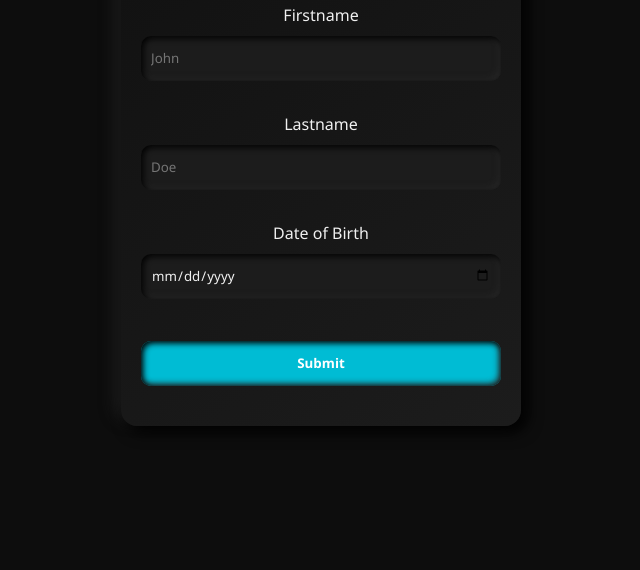
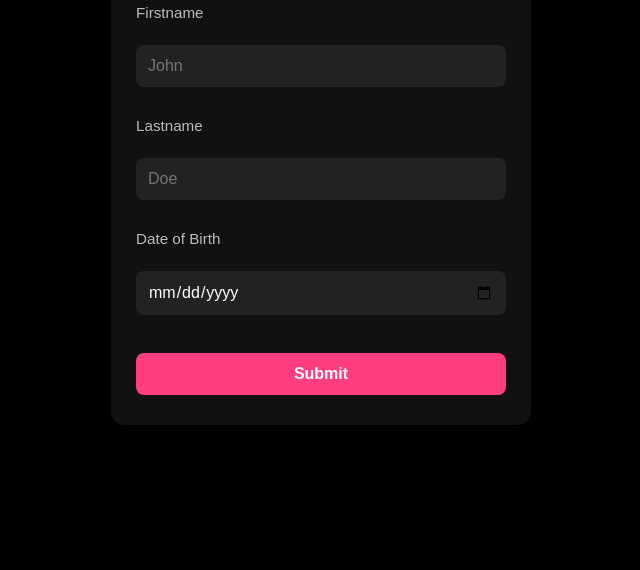
Before and after one commit to somemorewater/javaScriptAgeChecker, a plain HTML site: page index.html in a window 1280 px wide. Shown: the part 230-800 px from the top of the page, without its empty margins (319-959 px from the left). Drawn offline with Linux system fonts and the light colour scheme.

Commit message:
Update style.css

```diff
--- a/style.css
+++ b/style.css
@@ -1,87 +1,88 @@
-/* Reset */
 * {
   margin: 0;
   padding: 0;
   box-sizing: border-box;
-  font-family: "Segoe UI", sans-serif;
+  font-family: "Poppins", sans-serif;
 }
 
 body {
-  background: #0d0d0d;
-  color: #f0f0f0;
+  background: #000;
+  color: #fff;
   display: flex;
   justify-content: center;
   align-items: center;
   min-height: 100vh;
+  padding: 20px;
 }
 
-/* Container */
 .container {
-  width: 90%;
-  max-width: 400px;
-  padding: 30px 20px;
-  border-radius: 16px;
-  background: linear-gradient(145deg, #111, #1c1c1c);
-  box-shadow: 6px 6px 15px #000, -6px -6px 15px #1f1f1f;
+  width: 100%;
+  max-width: 420px;
+  background: #111;
+  padding: 30px 25px;
+  border-radius: 14px;
+  box-shadow: 0 0 25px rgba(0, 0, 0, 0.8);
   text-align: center;
   animation: fadeIn 0.6s ease-in-out;
 }
 
 #header {
-  margin-bottom: 20px;
   font-size: 1.8rem;
-  color: #00bcd4;
-  letter-spacing: 1px;
+  margin-bottom: 25px;
+  color: #f5f5f5;
 }
 
-/* Inputs */
+form label {
+  display: block;
+  text-align: left;
+  margin: 12px 0 6px;
+  font-size: 0.95rem;
+  color: #bbb;
+}
+
 input {
   width: 100%;
-  height: 45px;
-  margin: 10px 0;
-  padding: 10px;
-  border-radius: 10px;
+  padding: 12px;
   border: none;
-  background: #1c1c1c;
-  color: #f0f0f0;
-  outline: none;
+  border-radius: 8px;
+  background: #222;
+  color: #fff;
+  font-size: 1rem;
   transition: 0.3s ease;
-  box-shadow: inset 2px 2px 6px #000, inset -2px -2px 6px #2a2a2a;
 }
 
 input:focus {
-  border: 1px solid #00bcd4;
-  box-shadow: 0 0 8px #00bcd4;
+  outline: 2px solid #ff3d7f;
+  background: #1a1a1a;
 }
 
-/* Submit Button */
 #submit {
-  background: #00bcd4;
+  background: #ff3d7f;
   color: #fff;
+  margin-top: 20px;
   cursor: pointer;
-  font-weight: bold;
+  font-weight: 600;
   transition: 0.3s ease;
 }
 
 #submit:hover {
-  background: #0097a7;
-  box-shadow: 0 0 10px #00bcd4;
+  background: #e91e63;
+  transform: translateY(-2px);
 }
 
-/* Profile Section */
 #profile {
-  margin-top: 20px;
-  padding: 15px;
-  background: #1c1c1c;
-  border-radius: 12px;
   display: none;
+  margin-top: 25px;
+  padding: 18px;
+  border-radius: 10px;
+  background: #1a1a1a;
   text-align: left;
   animation: slideUp 0.5s ease;
 }
 
 #profile h3 {
-  color: #00bcd4;
-  margin-bottom: 10px;
+  color: #ff3d7f;
+  margin-bottom: 12px;
 }
 
 #profile p {
@@ -89,7 +90,6 @@ input:focus {
   color: #ddd;
 }
 
-/* Animations */
 @keyframes fadeIn {
   from { opacity: 0; transform: scale(0.95); }
   to { opacity: 1; transform: scale(1); }
@@ -101,16 +101,12 @@ input:focus {
 }
 
 /* Responsive */
-@media (max-width: 480px) {
-  #header {
-    font-size: 1.4rem;
+@media (max-width: 500px) {
+  .container {
+    padding: 20px;
   }
 
-  .container {
-    padding: 20px 15px;
-  }
-
-  input {
-    height: 40px;
+  #header {
+    font-size: 1.5rem;
   }
 }
```
